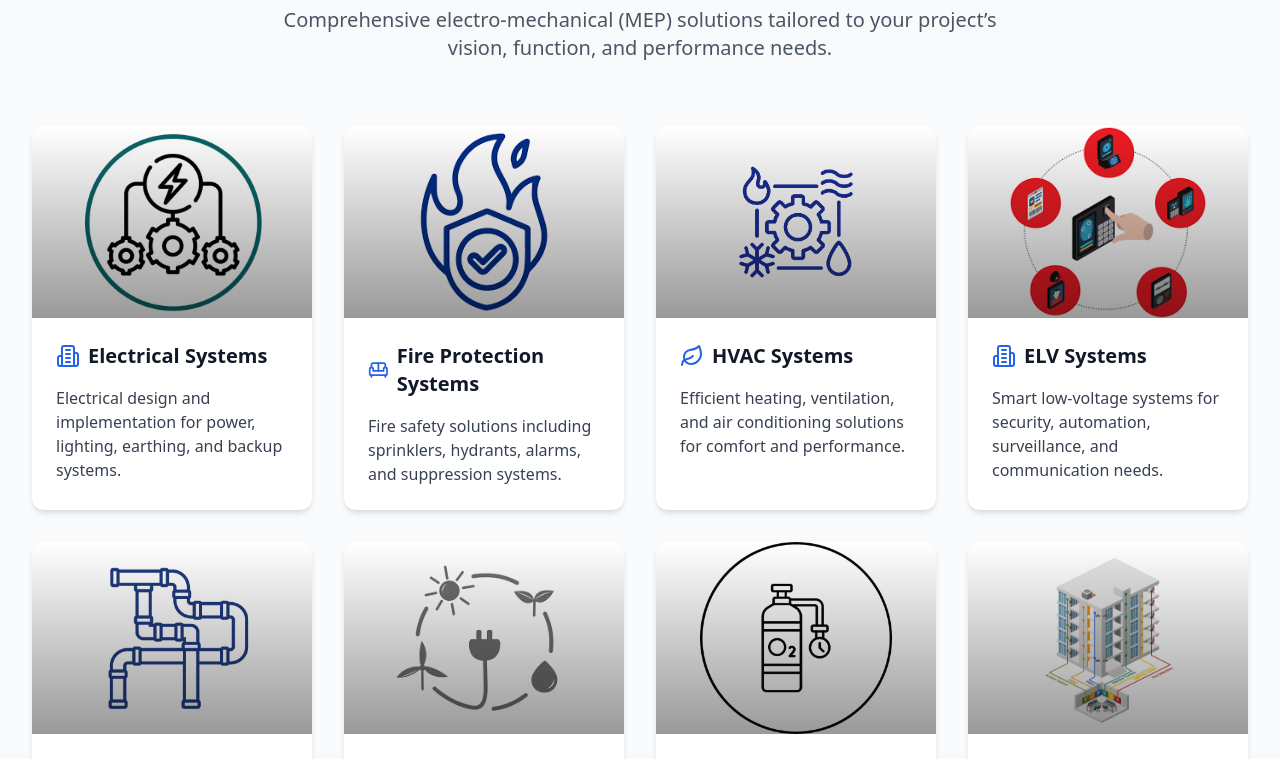
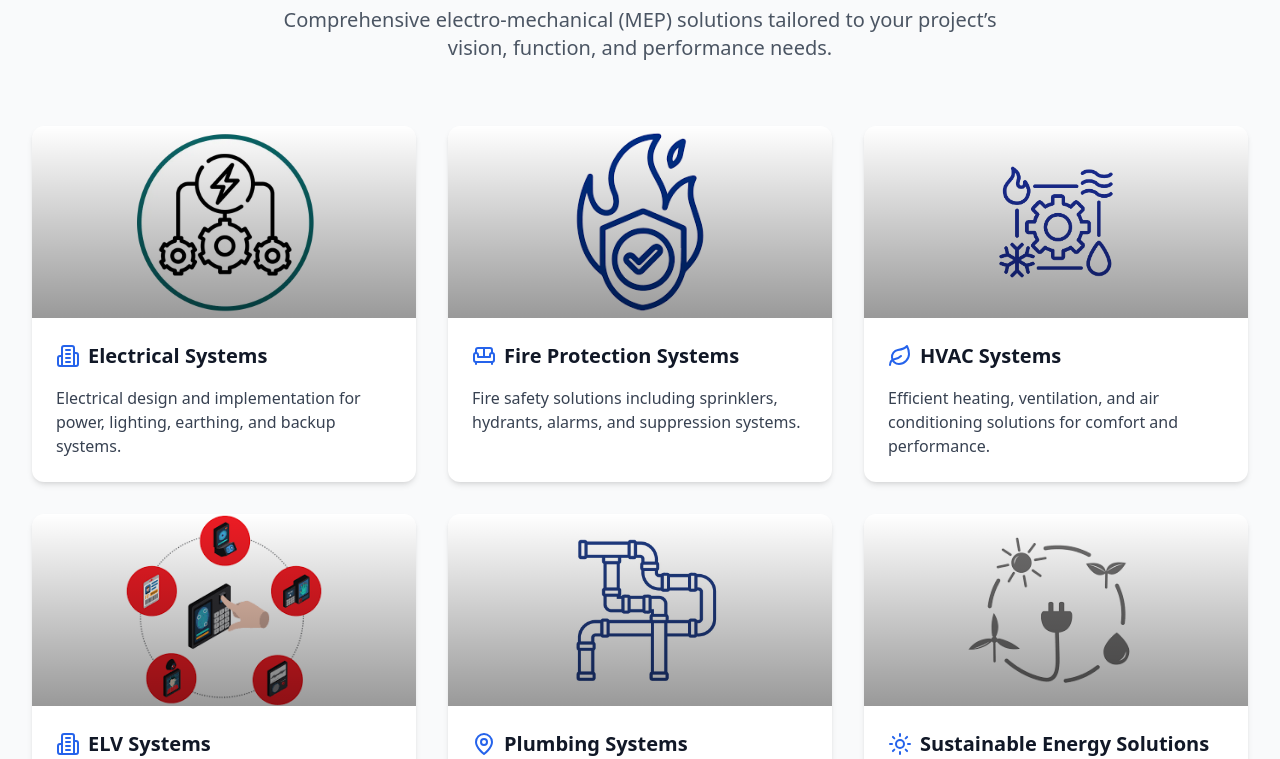
Before and after one commit to Revlient/ibs-consultants, a React (Vite) app: page / in a window 1280 px wide. Shown: the part 2980-3739 px from the top of the page. Built offline with nearby package versions, Linux system fonts and the light colour scheme.

Commit message:
service card grid size changed

```diff
--- a/src/components/Services.tsx
+++ b/src/components/Services.tsx
@@ -17,7 +17,7 @@
           </p>
         </div>
 
-        <div className="grid grid-cols-1 md:grid-cols-2 lg:grid-cols-4 gap-8 justify-items-center">
+        <div className="grid grid-cols-1 md:grid-cols-2 lg:grid-cols-3 gap-8 justify-items-center">
           {services.map((service) => (
             <ServiceCard
               key={service.id}
```
